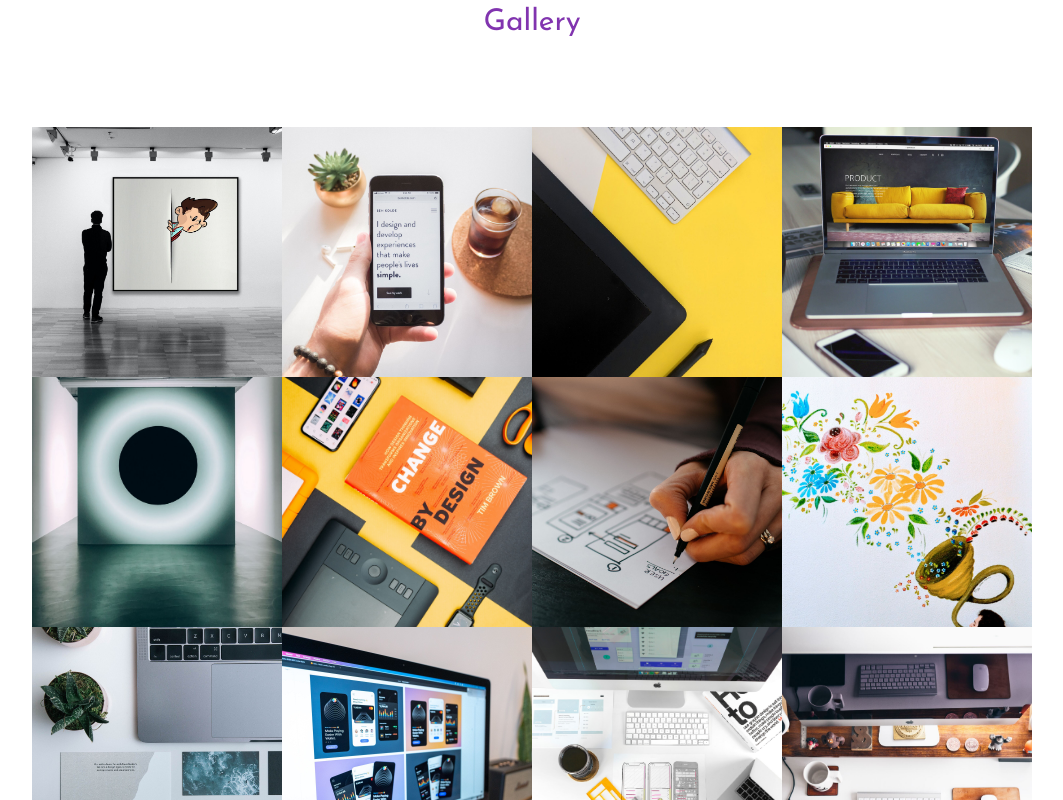
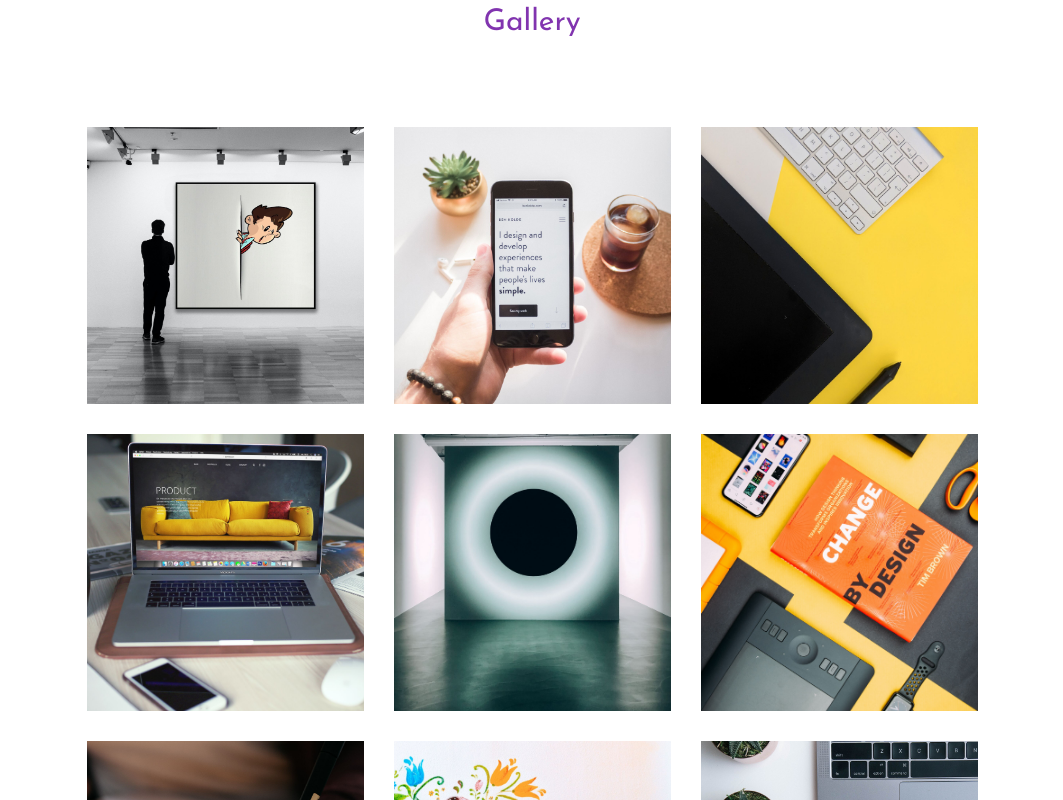
Before and after one commit to esteemayo/next-idesignx, a Next.js app: page /prints in a window 1280 px wide. Shown: the part 760-1560 px from the top of the page, without its empty margins (108-1171 px from the left). Built offline with nearby package versions, Linux system fonts and the light colour scheme.

Commit message:
feat: add styling

```diff
--- a/src/components/gallery/Gallery.tsx
+++ b/src/components/gallery/Gallery.tsx
@@ -88,9 +88,10 @@ const Heading = styled.h2`
 
 const Wrapper = styled.div`
   display: grid;
-  grid-template-columns: repeat(auto-fit, minmax(min-content, 25rem));
+  grid-template-columns: repeat(auto-fit, minmax(min-content, 27.7rem));
+  grid-auto-rows: 27.7rem;
   justify-content: center;
-  grid-auto-rows: 25rem;
+  gap: 3rem;
 
   @media only screen and (max-width: 26.25em) {
     grid-auto-rows: auto;
```
